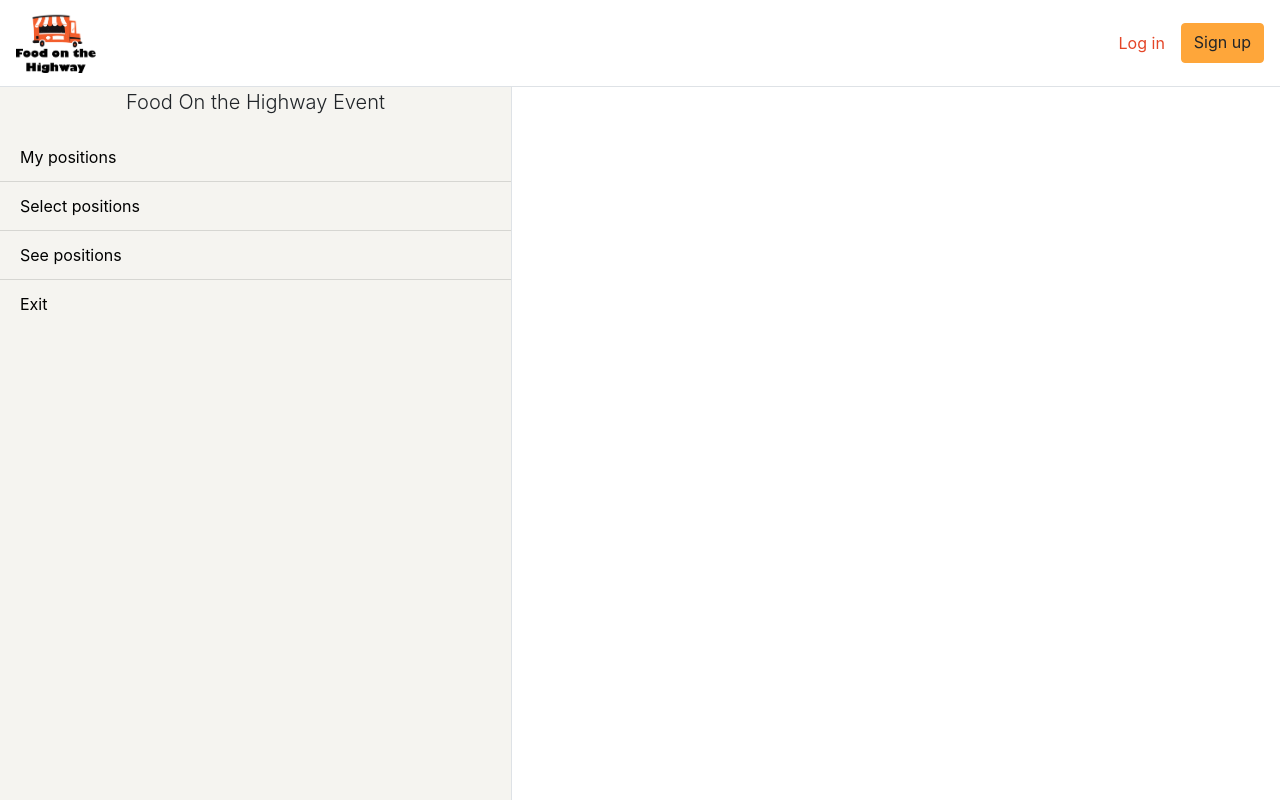
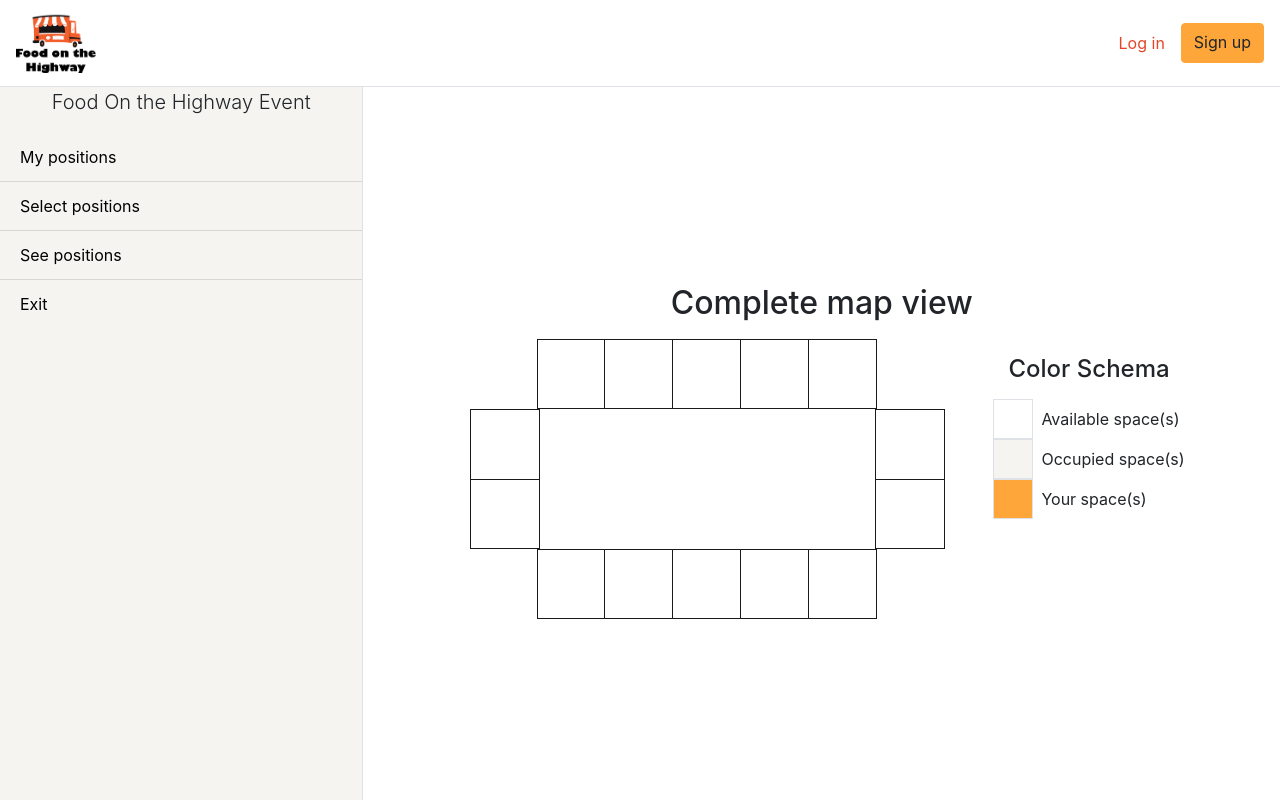
Before and after one commit to xDAVEx-ch/food-on-the-highway, a React (Create React App) app: page /main/list-positions in a window 1280 px wide. Built offline with nearby package versions, Linux system fonts and the light colour scheme.

Commit message:
feat(seePositions page): Add seePositions page

```diff
--- a/src/pages/mainPage/mainPage.component.jsx
+++ b/src/pages/mainPage/mainPage.component.jsx
@@ -8,6 +8,7 @@ import BuyTicket from '../buyTicket/buyTicket.component';
 import Participants from '../participants/participants.component';
 import MyPositions from '../myPositions/myPositions.component';
 import SelectPositions from '../selectPositions/selectPositions.component';
+import SeePositions from '../seePositions/seePositions.component';
 
 const participant = true;
 
@@ -21,7 +22,7 @@ const MainPage = ({ match }) => {
                     <>
                         <Route path={`${match.path}/my-positions`} component={MyPositions} />
                         <Route path={`${match.path}/select-positions`} component={SelectPositions} />
-                        <Route path={`${match.path}/participants`} component={Participants} />
+                        <Route path={`${match.path}/list-positions`} component={SeePositions} />
                     </>
                 ):(
                     <>
--- /dev/null
+++ b/src/pages/seePositions/seePositions.component.jsx
@@ -0,0 +1,28 @@
+import React from 'react';
+
+import Container from 'react-bootstrap/Container';
+import Row from 'react-bootstrap/Row';
+import Col from 'react-bootstrap/Col';
+
+import PositionsMap from '../../components/positionsMap/positionsMap.component';
+import ColorPanel from '../../components/colorPanel/colorPanel.component';
+
+const SeePositions = () => (
+    <Container
+        fluid
+        className='d-flex flex-column justify-content-center'
+        style={{ minHeight: 'calc(100vh - 87px)' }}
+    >
+        <h2 className='text-center my-3'>Complete map view</h2>
+        <Row className='justify-content-center'>
+            <Col xl='7' className='d-flex justify-content-center'>
+                <PositionsMap />
+            </Col>
+            <Col xl='3' className='d-flex flex-column align-items-center'>
+                <ColorPanel />
+            </Col>
+        </Row>
+    </Container>
+);
+
+export default SeePositions;
```
